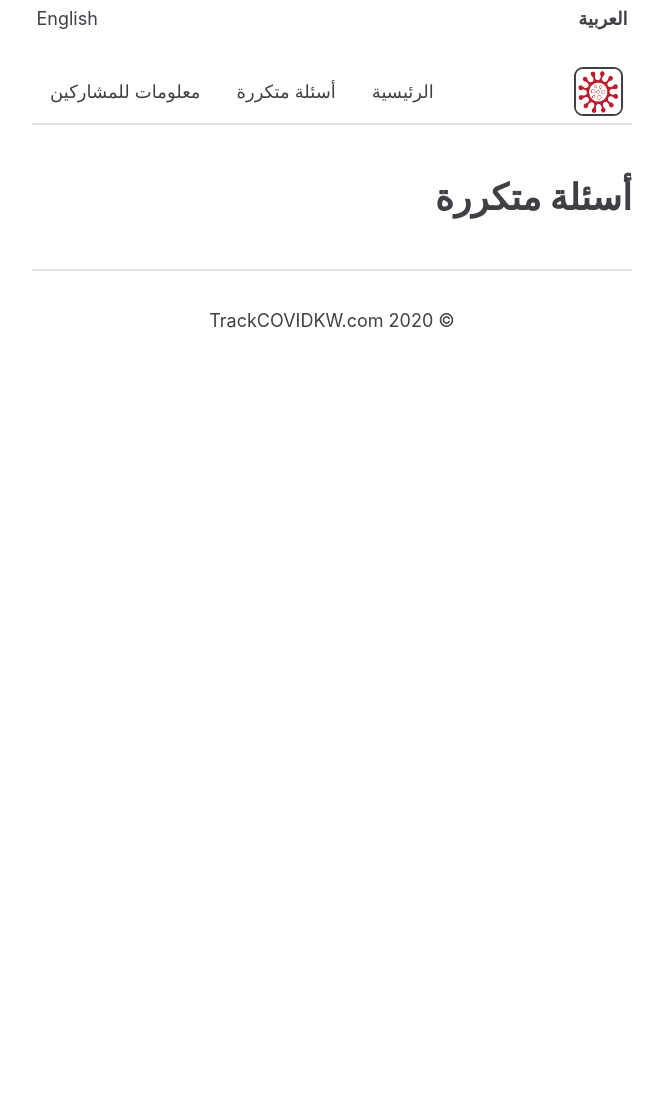
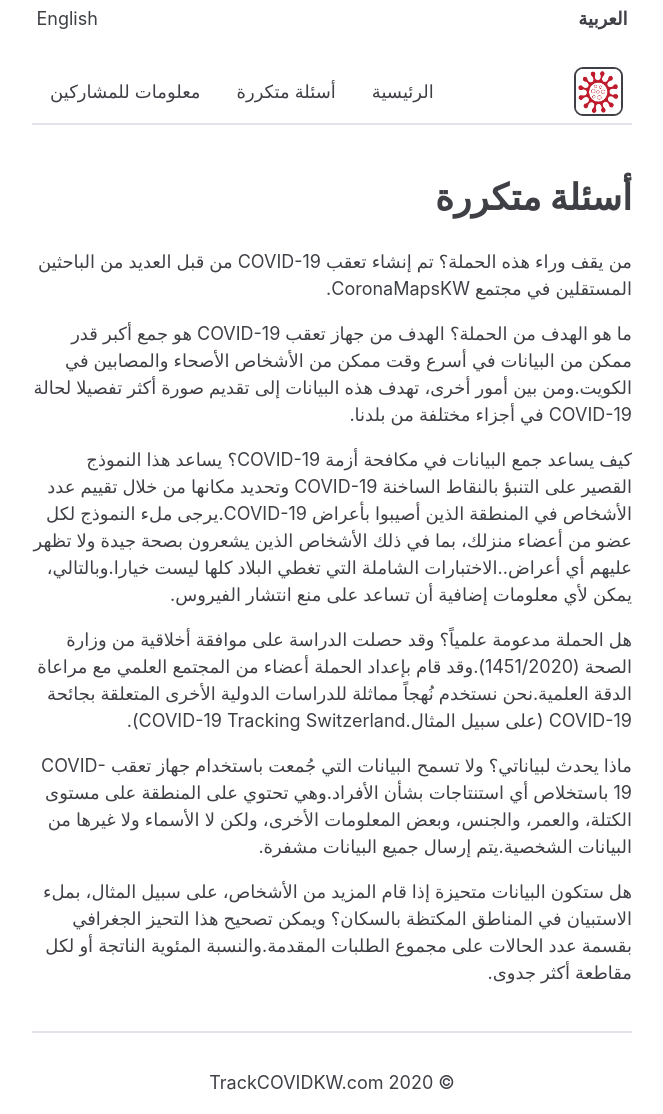
Before and after one commit to coronamapskw/trackcovidkw.org, a Jekyll site: the page built from ar/faq.md, in a window 1280 px wide. Shown: the whole page, without its empty margins (308-971 px from the left). Built offline with Jekyll 4.4.1, drawn with Linux system fonts in a browser that asks for light colours; before the commit the page ends 900 px from its top, so only the background shows below that.

Commit message:
Update faq.md

```diff
--- a/ar/faq.md
+++ b/ar/faq.md
@@ -5,3 +5,21 @@ ref: faq
 title: أسئلة متكررة
 ---
 # أسئلة متكررة
+
+من يقف وراء هذه الحملة؟
+تم إنشاء تعقب COVID-19 من قبل العديد من الباحثين المستقلين في مجتمع CoronaMapsKW.
+
+ما هو الهدف من الحملة؟
+الهدف من جهاز تعقب COVID-19 هو جمع أكبر قدر ممكن من البيانات في أسرع وقت ممكن من الأشخاص الأصحاء والمصابين في الكويت.ومن بين أمور أخرى، تهدف هذه البيانات إلى تقديم صورة أكثر تفصيلا لحالة COVID-19 في أجزاء مختلفة من بلدنا.
+
+كيف يساعد جمع البيانات في مكافحة أزمة COVID-19؟
+يساعد هذا النموذج القصير على التنبؤ بالنقاط الساخنة COVID-19 وتحديد مكانها من خلال تقييم عدد الأشخاص في المنطقة الذين أصيبوا بأعراض COVID-19.يرجى ملء النموذج لكل عضو من أعضاء منزلك، بما في ذلك الأشخاص الذين يشعرون بصحة جيدة ولا تظهر عليهم أي أعراض..الاختبارات الشاملة التي تغطي البلاد كلها ليست خيارا.وبالتالي، يمكن لأي معلومات إضافية أن تساعد على منع انتشار الفيروس.
+
+هل الحملة مدعومة علمياً؟
+وقد حصلت الدراسة على موافقة أخلاقية من وزارة الصحة (1451/2020).وقد قام بإعداد الحملة أعضاء من المجتمع العلمي مع مراعاة الدقة العلمية.نحن نستخدم نُهجاً مماثلة للدراسات الدولية الأخرى المتعلقة بجائحة COVID-19 (على سبيل المثال.COVID-19 Tracking Switzerland).
+
+ماذا يحدث لبياناتي؟
+ولا تسمح البيانات التي جُمعت باستخدام جهاز تعقب COVID-19 باستخلاص أي استنتاجات بشأن الأفراد.وهي تحتوي على المنطقة على مستوى الكتلة، والعمر، والجنس، وبعض المعلومات الأخرى، ولكن لا الأسماء ولا غيرها من البيانات الشخصية.يتم إرسال جميع البيانات مشفرة.
+
+هل ستكون البيانات متحيزة إذا قام المزيد من الأشخاص، على سبيل المثال، بملء الاستبيان في المناطق المكتظة بالسكان؟
+ويمكن تصحيح هذا التحيز الجغرافي بقسمة عدد الحالات على مجموع الطلبات المقدمة.والنسبة المئوية الناتجة أو لكل مقاطعة أكثر جدوى.
```
